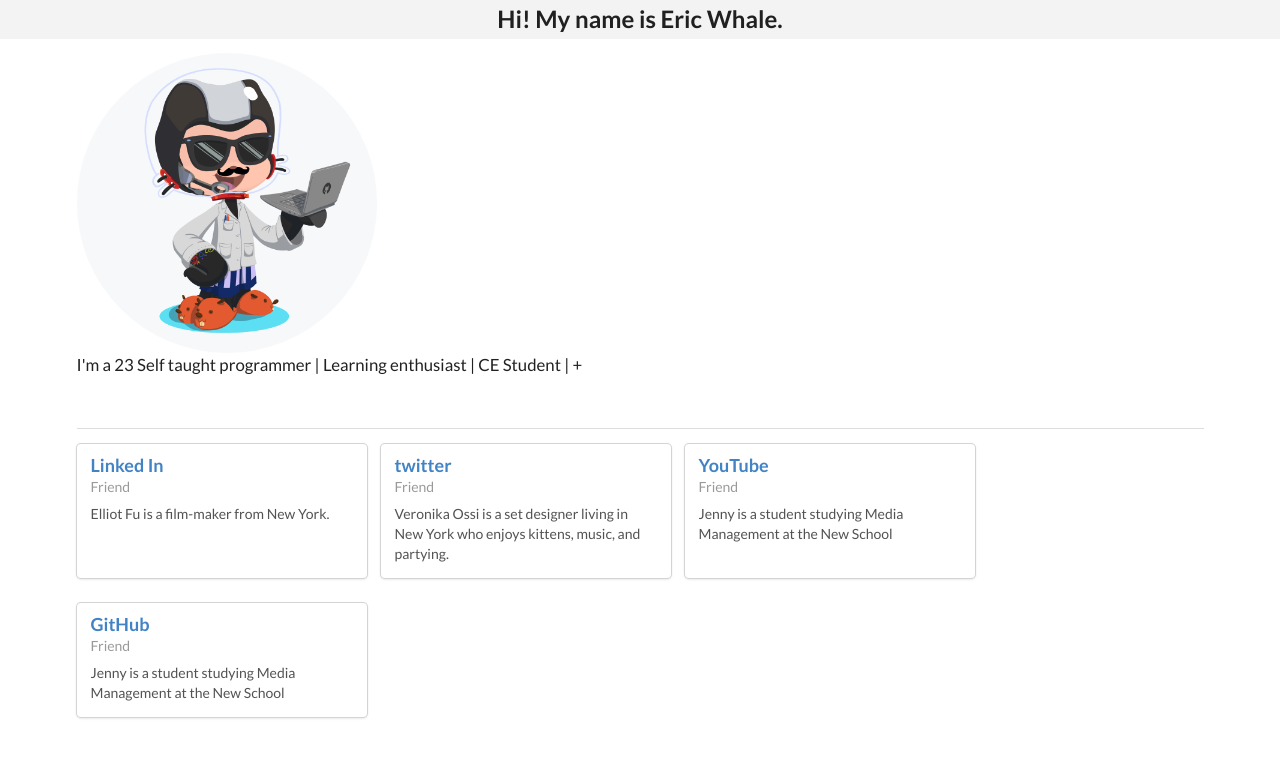
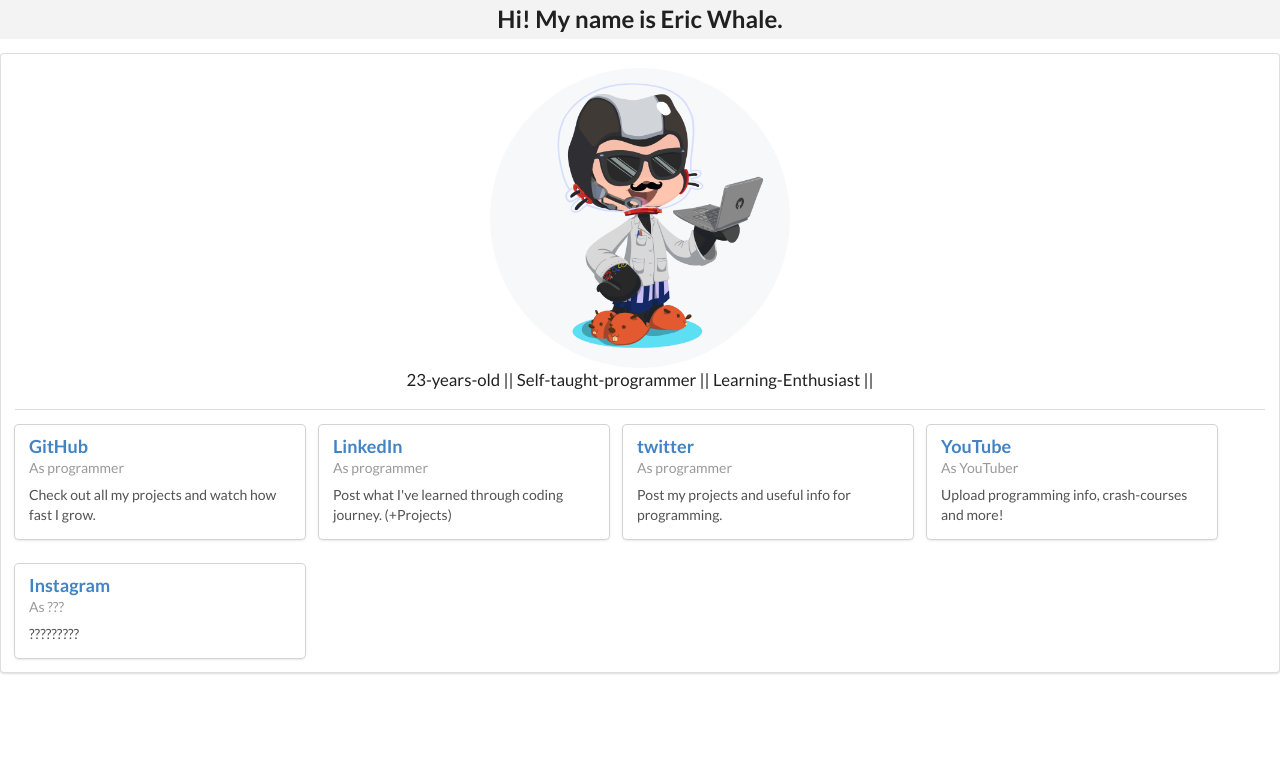
Before and after one commit to whal-e3/ericwhale, a plain HTML site: page index.html in a window 1280 px wide. Drawn offline with nearby package versions, Linux system fonts and the light colour scheme.

Commit message:
Add all links

```diff
--- a/index.html
+++ b/index.html
@@ -33,50 +33,63 @@
 		<h2 style="text-align: center; padding: 0.3rem; background-color: #f3f3f3">
 			Hi! My name is Eric Whale.
 		</h2>
-		<div class="ui container">
-			<img class="ui medium circular image" src="gitChar.png" />
-			<p style="font-size: larger">
-				I'm a <span id="age"></span> Self taught programmer | Learning
-				enthusiast | CE Student | +
+		<div class="ui segment">
+			<img class="ui centered medium circular image" src="gitChar.png" />
+			<p style="font-size: larger; display: flex; justify-content: center">
+				<span id="age"></span>-years-old || Self-taught-programmer ||
+				Learning-Enthusiast ||
 			</p>
-			<br />
 			<div class="ui divider"></div>
 			<div class="ui cards">
 				<div class="card">
 					<div class="content">
-						<div class="header"><a href="">Linked In</a></div>
-						<div class="meta">Friend</div>
+						<div class="header">
+							<a href="https://github.com/eric8979">GitHub</a>
+						</div>
+						<div class="meta">As programmer</div>
 						<div class="description">
-							Elliot Fu is a film-maker from New York.
+							Check out all my projects and watch how fast I grow.
 						</div>
 					</div>
 				</div>
 				<div class="card">
 					<div class="content">
-						<div class="header"><a href="">twitter</a></div>
-						<div class="meta">Friend</div>
+						<div class="header">
+							<a href="https://www.linkedin.com/in/eric-whale-4853301ab/"
+								>LinkedIn</a
+							>
+						</div>
+						<div class="meta">As programmer</div>
 						<div class="description">
-							Veronika Ossi is a set designer living in New York who enjoys
-							kittens, music, and partying.
+							Post what I've learned through coding journey. (+Projects)
 						</div>
 					</div>
 				</div>
 				<div class="card">
 					<div class="content">
-						<div class="header"><a href="">YouTube</a></div>
-						<div class="meta">Friend</div>
+						<div class="header">
+							<a href="https://twitter.com/hwang_erik">twitter</a>
+						</div>
+						<div class="meta">As programmer</div>
 						<div class="description">
-							Jenny is a student studying Media Management at the New School
+							Post my projects and useful info for programming.
 						</div>
 					</div>
 				</div>
 				<div class="card">
 					<div class="content">
-						<div class="header"><a href="">GitHub</a></div>
-						<div class="meta">Friend</div>
+						<div class="header"><a href="#">YouTube</a></div>
+						<div class="meta">As YouTuber</div>
 						<div class="description">
-							Jenny is a student studying Media Management at the New School
+							Upload programming info, crash-courses and more!
 						</div>
+					</div>
+				</div>
+				<div class="card">
+					<div class="content">
+						<div class="header"><a href="#">Instagram</a></div>
+						<div class="meta">As ???</div>
+						<div class="description">?????????</div>
 					</div>
 				</div>
 			</div>
--- /dev/null
+++ b/style.css
@@ -0,0 +1,5 @@
+* {
+	display: flex;
+	align-items: center;
+	justify-content: center;
+}
```
